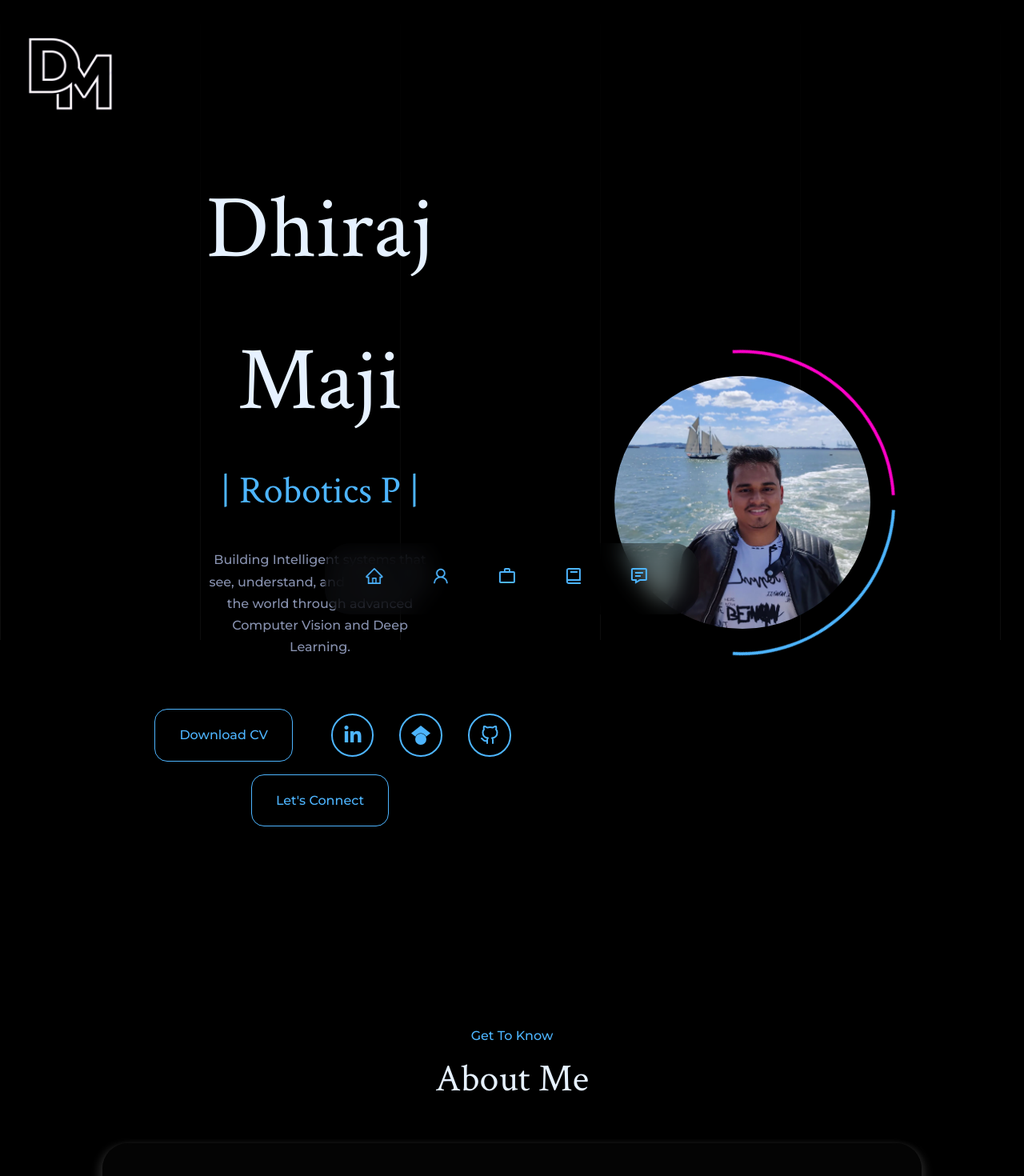
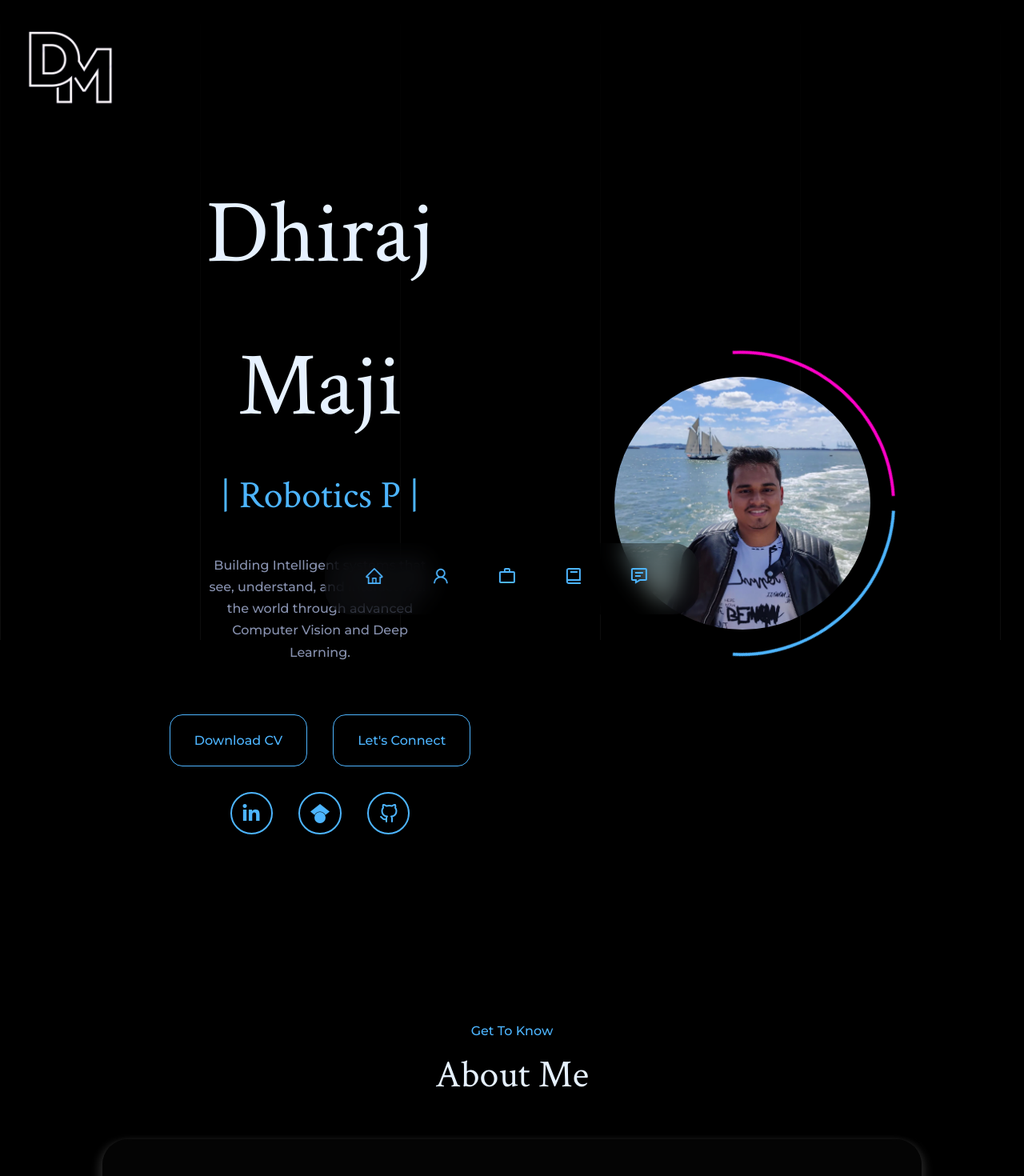
Before and after one commit to dhirajmaji7/dhirajmaji7.github.io, a React (Create React App) app: page / in a window 1280 px wide. Shown: the top 1470 px of the page at 80% size. Built offline with nearby package versions, Linux system fonts and the light colour scheme.

Commit message:
bugfixes

```diff
--- a/src/components/about/About.jsx
+++ b/src/components/about/About.jsx
@@ -22,7 +22,7 @@ const About = () => {
               <article className='about__card'>
                 <FaAward className='about__icon' />
                 <h5 className='card__title'>Experience</h5>
-                <p><small>Robotics Perception Engineer</small></p>
+                <p><small>Robotics Perception Eng. II</small></p>
                 <p><small>Full time : 2 - 3 Years</small></p>
               </article>
               <article className='about__card'>
--- a/src/components/about/about.css
+++ b/src/components/about/about.css
@@ -96,7 +96,6 @@
 .about__card small {
     font-size: 0.9rem;
     color: var(--color-light);
-    /* font-family: 'Crimson Text', serif; */
 }
 
 .about__paragraph {
--- a/src/components/header/CallToAction.jsx
+++ b/src/components/header/CallToAction.jsx
@@ -9,15 +9,13 @@ const CallToAction = () => {
     <div className='action__buttons'>
       <div className='cta'>
         <a href={Resume} download>Download CV</a>
+        <a href='#contact'>Let's Connect</a>
       </div>
       <div className="header__socials">
         <a href='https://www.linkedin.com/in/dhirajmaji7/' target='__blank'><FaLinkedinIn/></a>
         <a href='https://scholar.google.com/citations?user=mw1AFqwAAAAJ&hl=en' target='__blank'><SiGooglescholar/></a>
         <a href='https://github.com/dhirajmaji7' target='__blank'><FiGithub/></a>
       </div>
-      <div className='cta'>
-        <a href='#contact'>Let's Connect</a>
-      </div>
     </div>
   )
 }
--- a/src/components/header/header.css
+++ b/src/components/header/header.css
@@ -1,6 +1,10 @@
 header {
+    min-height: 100vh;
     width: 100vw;
-    padding-top: 6rem;
+    padding-top: 8%;
+    height: auto;
+    position: relative;
+    overflow: visible;
 }
 
 .header__container {
@@ -46,11 +50,33 @@ header {
 #home .logo{
     position: fixed;
     top: 0;
+    left: 0.5rem;
+    margin: 1rem;
+    z-index: 10;
+    height: 8rem;
+    width: 8rem;
+    padding: 0.5rem;
+    border-radius: 2rem;
+    overflow: hidden;
+    background: rgba(0, 0, 0, 0.3);
+    backdrop-filter: blur(8px);
+    -webkit-backdrop-filter: blur(8px);
+    transition: all 0.4s ease-in-out;
+}
+
+#home .logo::after {
+    content: '';
+    position: absolute;
     left: 0;
-    margin: 2rem;
-    z-index: 10;
-    height: 7rem;
-    width: 7rem;
+    bottom: 2px;
+    height: 2px;
+    width: 0%;
+    background-color: var(--color-primary);
+    transition: width 0.4s ease;
+}
+
+#home .logo:hover::after {
+    width: 100%;
 }
 
 /*=============== Main photo ================*/
@@ -128,18 +154,15 @@ header {
 
 /*=============== Call to Action ================*/
 .action__buttons {
-  display: flex;
   align-items: center;
   justify-content: center;
   gap: 1rem;
-  flex-wrap: wrap;
-  padding: 2rem 0;
+  padding: 1rem 0;
 }
 
 .cta {
     display: flex;
     justify-content: center;
-    margin: 0 2rem;
 }
 
 .cta a {
@@ -148,6 +171,7 @@ header {
     border: 1px solid var(--color-primary);
     border-radius: 1rem;
     padding: 18px 30px;
+    margin: 1rem;
     font-size: 16px;
     position: relative;
     background-color: transparent;
@@ -185,6 +209,7 @@ header {
     display: flex;
     justify-content: center;
     gap: 2rem;
+    padding-top: 1rem;
 }
 
 .header__socials a {
```
